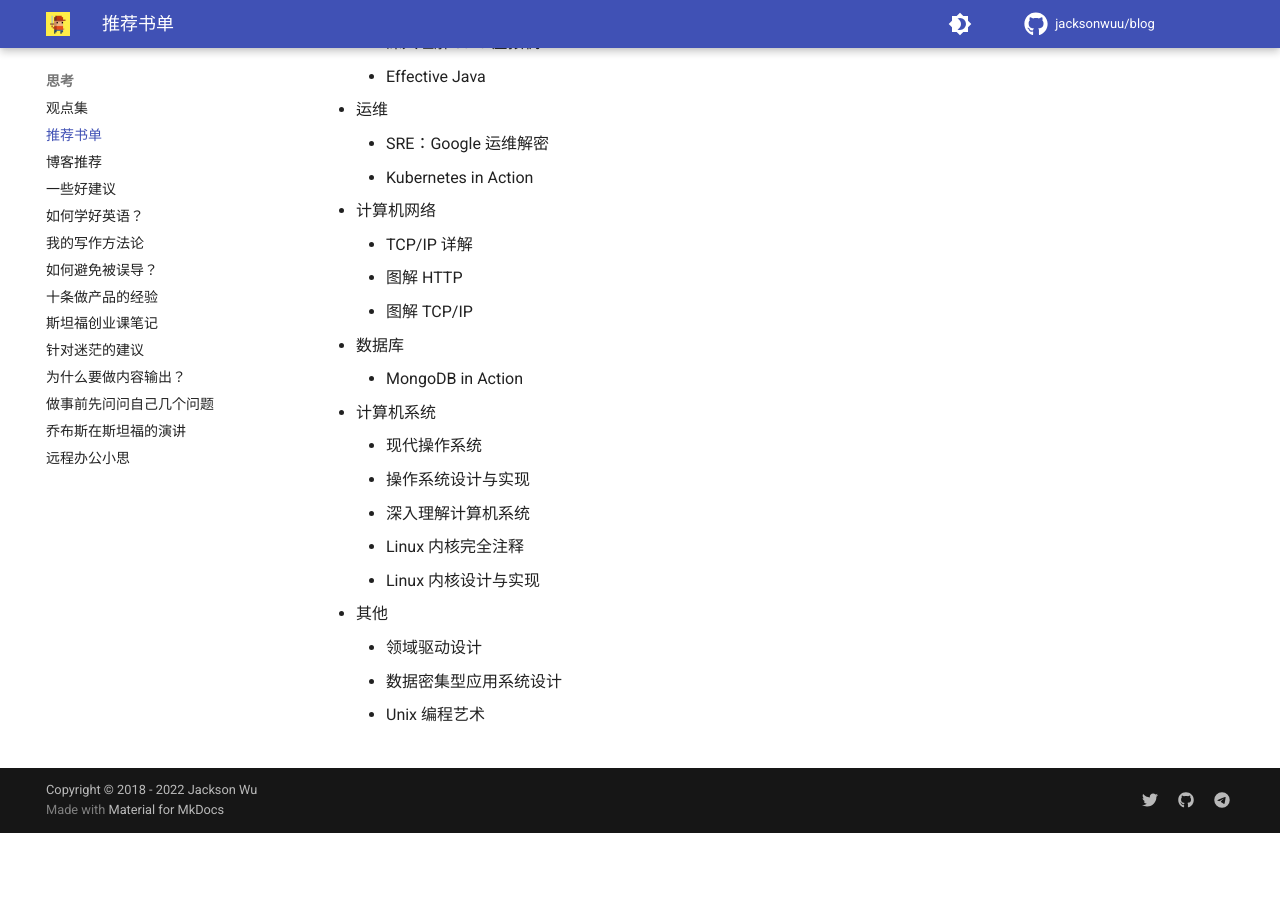
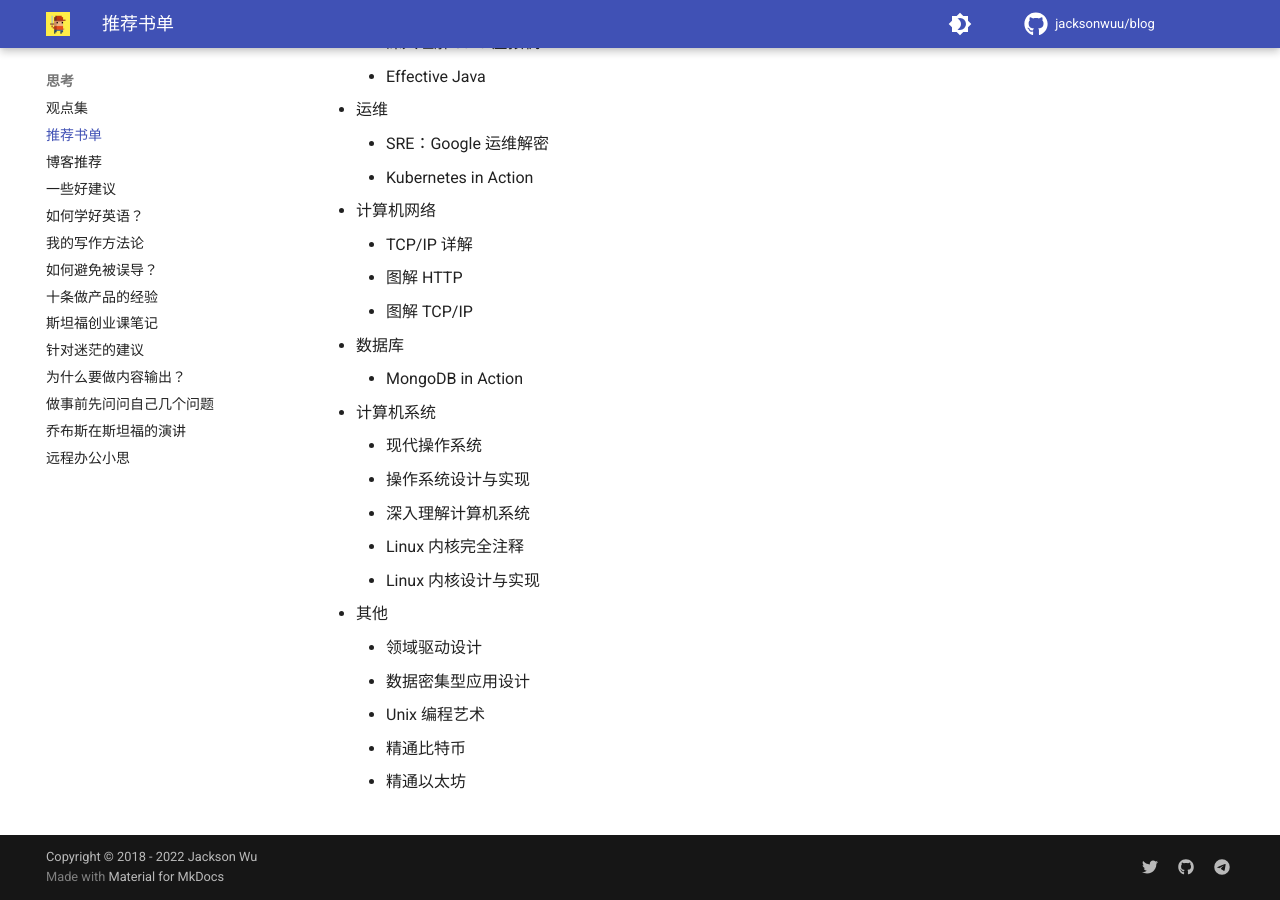
Before and after one commit to jacksonwuu/blog, an MkDocs documentation site: the page built from docs/thinking/推荐书单.md, in a window 1280 px wide and 900 px high, scrolled down 1162 px. Built offline with MkDocs 1.6.1 and Material for MkDocs 9.7.7, drawn with Linux system fonts in a browser that asks for light colours; comment, search, counter and statistics services are not loaded; before the commit the page ends 1995 px from its top, so only the background shows below that.

Commit message:
update booklist

```diff
--- a/docs/thinking/推荐书单.md
+++ b/docs/thinking/推荐书单.md
@@ -75,5 +75,7 @@
 
     -   其他
         -   领域驱动设计
-        -   数据密集型应用系统设计
+        -   数据密集型应用设计
         -   Unix 编程艺术
+        -   精通比特币
+        -   精通以太坊
```
